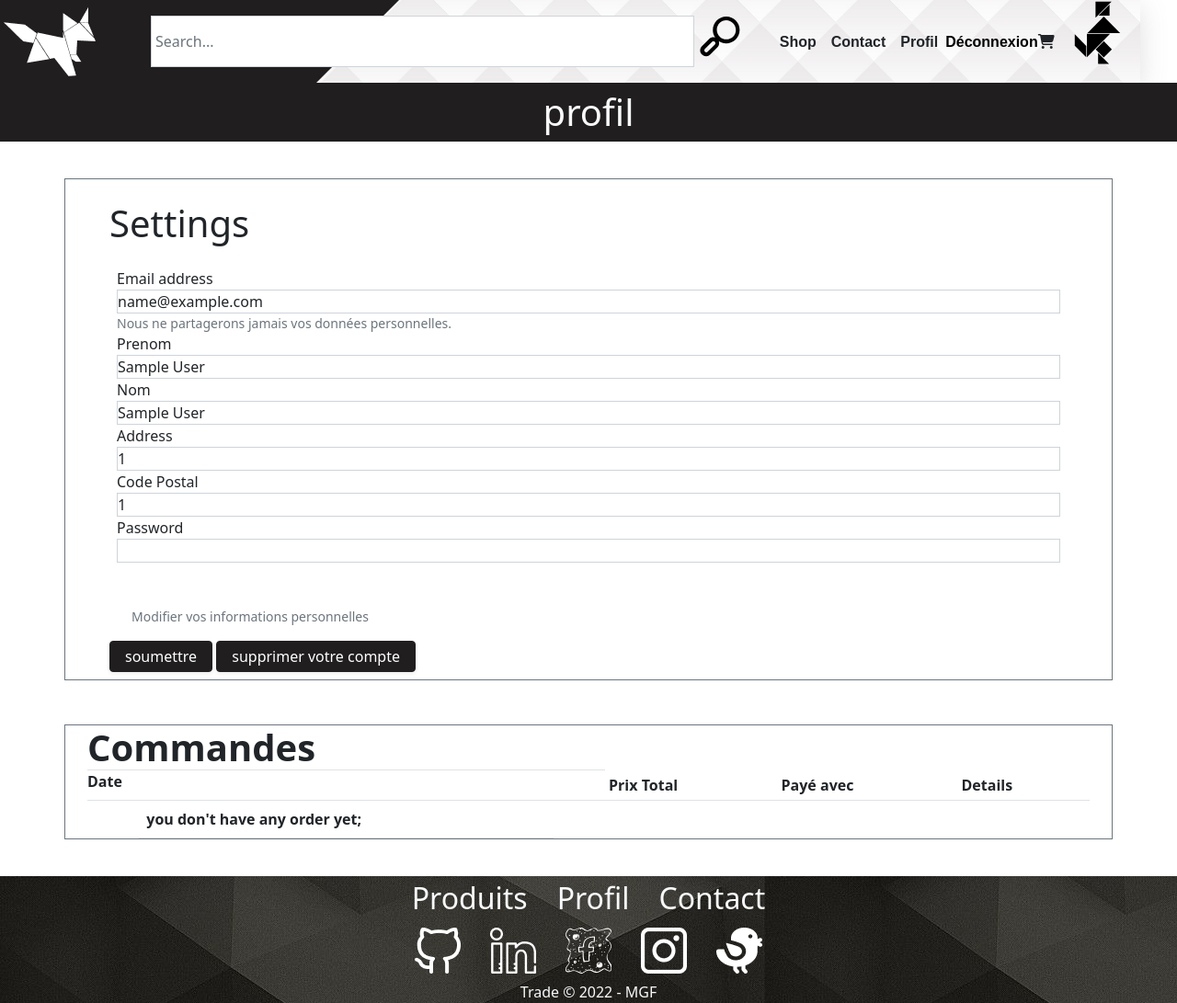
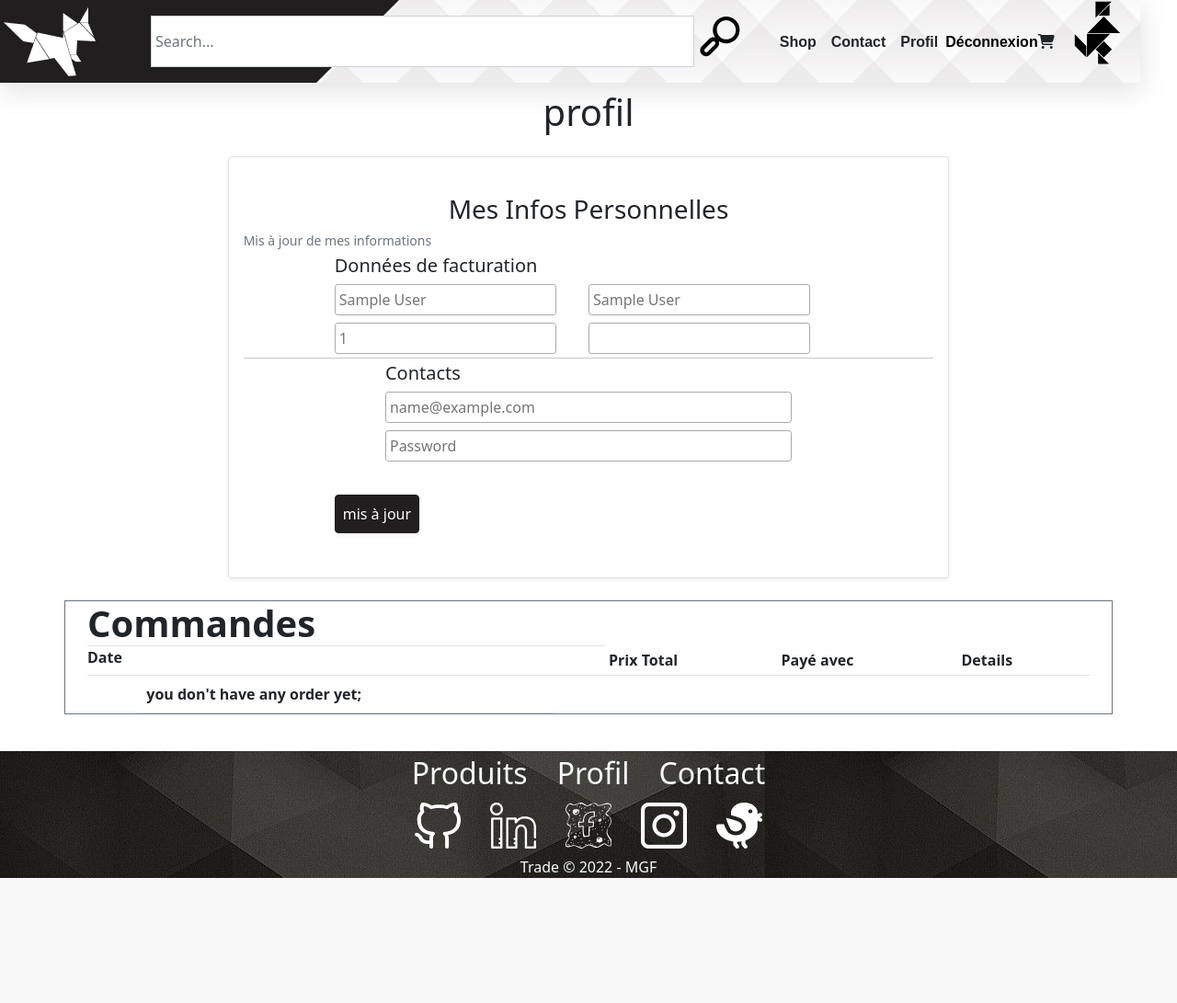
Before and after one commit to mathieu-tatat/boutique, a PHP site: page /profil.php in a window 1280 px wide. Shown: the whole page at 92% size. After the commit the page ends 955 px from the top, so only its background shows below. Run offline with PHP 8.4, Linux system fonts and the light colour scheme; the visitor is signed in with stand-in values (Sample User, id 1); data comes from the database, SQL or seed files in the repository; lists and menus that the app fills with data are empty; some libraries are stand-ins or nearby versions.

Commit message:
commit pour readaptation code  a cause d' integration  de une vielle version de la part de un collegue

```diff
--- a/Controller/profil_controller.php
+++ b/Controller/profil_controller.php
@@ -70,45 +70,69 @@ else
 // Update_______________________________________________________________________________________________________________
 
 if(isset($_POST['submitUserUpdate'])){
-    $errors=array();
-    $check=0;
-    if(empty($_POST['prenom'])){ array_push($errors,'please insert your lastname'); $check++; }
-    if(empty($_POST['nom'])){ array_push($errors,'please insert your username'); $check++;  }
-    if(empty($_POST['email'])){ array_push($errors,'please insert your email'); $check++;  }
-    if(empty($_POST['address'])){ array_push($errors,'please insert your adress'); $check++;  }
-    if(empty($_POST['code_postal'])){ array_push($errors,'please insert your postal code'); $check++;  }
-    if(empty($_POST['password'])){ array_push($errors,'please insert your password'); $check++;  }
 
-    $tmp= '<div class="border border-secondary rounded-0 px-4 mb-2 mt-2 ml-2 text-center" >';
-    foreach($errors as $error => $value){
-        if($check>1) {
-            $tmp.= 'please fill in all the fields';
-            break;
+    // receive all input values from the form
+    $prenom = htmlspecialchars($_POST['prenom']);
+    $nom = htmlspecialchars($_POST['nom']);
+    $password_1 = htmlspecialchars($_POST['password']);
+    $email = htmlspecialchars($_POST['email']);
+    $address = htmlspecialchars($_POST['address']);
+    $zipCode = htmlspecialchars($_POST['code_postal']);
+
+    // form validation
+    // by adding (array_push()) corresponding error unto $errors array
+    if (empty($prenom)) { array_push($_SESSION['errors'], "Firstname is required"); }
+    if (empty($nom)) { array_push($_SESSION['errors'], "Lastname is required"); }
+    if (empty($password_1)) { array_push($_SESSION['errors'], "Password is required"); }
+    if (empty($email)) { array_push($_SESSION['errors'], "Email is required"); }
+    if (!preg_match('/^[a-z0-9._-]+[@]+[a-zA-Z0-9._-]+[.]+[a-z]{2,3}$/', $email)) { array_push($_SESSION['errors'], "Email format is wrong"); }
+    if (!preg_match('/^[a-zA-Z0-9]{8,}$/', $password_1)) { array_push($_SESSION['errors'], "Password format is wrong");}
+    if (empty($address)) { array_push($_SESSION['errors'], "Address is required"); }
+    if (empty($zipCode)) { array_push($_SESSION['errors'], "Code postal is required"); }
+    if (!preg_match('/^[0-9]{5}$/', $zipCode)) { array_push($_SESSION['errors'], "ZipCode format is wrong");}
+
+    // check the user id for the update
+    $chkId = $user -> getId($email);
+    // if is the same to the session
+    if($_SESSION['id'] == $chkId['id_utilisateur'] ){
+        //ok same user so same email, update
+        $_SESSION['errors'] = 0;
+    } else {
+        // check if this email already exists
+        $chkExists = $user -> chkExists($email);
+
+        if(empty($chkExists)){
+
+            $_SESSION['errors'] = 0;
+
         } else {
-            $tmp.=$value;
+
+            array_push($_SESSION['errors'], "User already exists");
         }
     }
-    if(empty($errors)){
-        $test=0;
-        $user= new User();
-        $test= $user->chkExists($_POST['email']);
-        $test=intval($test['count']);
-        if($test===0){
-            $id_utilisateur=$user_infos['id_utilisateur'];
-            $id_droit=$user_infos['id_droit'];
-            $password=password_hash($_POST['password'], PASSWORD_BCRYPT);
-            $user->userUpdate($_POST['prenom'],$_POST['nom'],$_POST['email'],$password,
-                $_POST['address'],intval($_POST['code_postal']),intval($id_droit),intval($id_utilisateur));
-            $session=password_hash($_POST['email'],PASSWORD_BCRYPT);
-            $_SESSION['connected']=$session;
-            header('location:profil.php');
-            exit();
-        } else {
-            $tmp.='this user already exist <br> please choose another email';
+
+    if($_SESSION['errors']==0){
+
+        $password = password_hash($password_1, PASSWORD_BCRYPT);
+        $id = $_SESSION['id'];
+
+        $user -> userUpdate($prenom, $nom, $email, $password,
+            $address, $zipCode, $id);
+
+        $_SESSION['id'] = $id;
+        $_SESSION['prenom'] = $prenom;
+        $_SESSION['nom'] = $nom;
+        $_SESSION['email'] = $email;
+        $_SESSION['password'] = $password;
+        $_SESSION['address'] = $address;
+        $_SESSION['zipCode'] = $zipCode;
+
+        header('location:profil.php');
+        exit();
+
         }
-    }
-    $tmp.='</div>';
 }
+
 
 // details commande______________________________________________________________________________________________________
 
--- a/Model/User.php
+++ b/Model/User.php
@@ -37,6 +37,33 @@ Class User extends Model
         }
 
     }
+
+    public function chkExistsPro($email,$id)
+    {
+        $params = array($email,$id);
+
+        $sql = "SELECT * FROM `utilisateurs`
+                        WHERE `email` LIKE ?
+                         AND `id` LIKE ? ";
+
+        $checkQuery = $this->selectQuery($sql,$params);
+
+        $infos = $checkQuery->fetch(PDO::FETCH_ASSOC);
+
+        $count = $checkQuery->rowCount();
+
+        if ($count > 0)
+        {
+            return $infos;
+        }
+        else
+        {
+            return false;
+        }
+
+    }
+
+
 
     public function subscribeUser($prenom, $nom, $email, $password, $address, $code_postal)
     {
@@ -91,12 +118,12 @@ Class User extends Model
     }
 
 
-    public function userUpdate( $prenom,$nom,$email,$password,$address,$code_postal,$id_droit,$id_utilisateur)
+    public function userUpdate( $prenom,$nom,$email,$password,$address,$code_postal,$id_utilisateur)
     {
         $sql = " UPDATE utilisateurs SET  prenom = :prenom, nom = :nom , password = :password , email = :email ,
-                         address = :address, code_postal = :code_postal, id_droit = :id_droit  WHERE id_utilisateur = :id_utilisateur ";
+                         address = :address, code_postal = :code_postal WHERE id_utilisateur = :id_utilisateur ";
         $params=([':prenom' => $prenom, ':nom' => $nom, ':email' => $email, ':password' => $password, ':address' => $address,
-            ':code_postal' => $code_postal, ':id_droit' => $id_droit, ':id_utilisateur' => $id_utilisateur]);
+            ':code_postal' => $code_postal, ':id_utilisateur' => $id_utilisateur]);
         $this->selectQuery($sql, $params);
     }
 
--- a/View/CSS/style.css
+++ b/View/CSS/style.css
@@ -239,12 +239,19 @@ p{
     object-fit:cover;
 }
 
+/*------    5/04 modification pour desktop version button      -----------*/
+
 #cartIcon {
     width:75%;
     display: block;
 }
 
-
+#cartShop {
+    width:20%;
+}
+button[name="addToCart"]{
+    width:45%;
+}
 
 /*--------------    page utilisateur   ----------------------*/
 
@@ -269,7 +276,7 @@ p{
 
 .sizeNom{
     height: 50px;
-    font-size: 20px;
+    font-size: 1.5em;
     color: black;
     text-decoration: none;
     display: flex;
@@ -450,9 +457,14 @@ p{
   margin: 40px auto!important;
 }
 
-.contact-us{
+.contact-us {
     width: 30px;
 }
+
+
+/*--------------------     connexion   ---------------*/
+
+
 
 
 /* -------------------------------------------------------------------------------------------------------------------------------- */
@@ -713,4 +725,14 @@ p{
         border: transparent !important;
     }
 
+
+
+    /*---------------    connexion   ---------------*/
+
+    .connPic {
+        display:none;
+    }
+
+
+
 }
--- a/View/patron.php
+++ b/View/patron.php
@@ -6,9 +6,8 @@
     <meta name="viewport" content="width=device-width, initial-scale=1.0">
     <link rel="stylesheet" type="text/css" href="View/CSS/bootstrap.min.css">
     <link rel="stylesheet" type="text/css" href="View/CSS/style.css">
-    <script src="https://cdn.jsdelivr.net/npm/bootstrap@5.0.2/dist/js/bootstrap.bundle.min.js"
-    integrity="sha384-MrcW6ZMFYlzcLA8Nl+NtUVF0sA7MsXsP1UyJoMp4YLEuNSfAP+JcXn/tWtIaxVXM"
-    crossorigin="anonymous"></script>
+    <script src="https://cdn.jsdelivr.net/npm/@popperjs/core@2.9.2/dist/umd/popper.min.js" integrity="sha384-IQsoLXl5PILFhosVNubq5LC7Qb9DXgDA9i+tQ8Zj3iwWAwPtgFTxbJ8NT4GN1R8p" crossorigin="anonymous"></script>
+    <script src="https://cdn.jsdelivr.net/npm/bootstrap@5.0.2/dist/js/bootstrap.min.js" integrity="sha384-cVKIPhGWiC2Al4u+LWgxfKTRIcfu0JTxR+EQDz/bgldoEyl4H0zUF0QKbrJ0EcQF" crossorigin="anonymous"></script>
     <script src="https://kit.fontawesome.com/37338f1a7b.js" crossorigin="anonymous"></script>
     <script src="View/CSS/script.js"></script>
     <title><?= $title ?></title>
@@ -19,7 +18,7 @@
         <?php require_once ('View/header.php') ?>
     </header>
 
-    <h1 class="text-center text-light py-2" style="background-color:#201E1F"><?= $title ?></h1>
+    <h1 class="text-center text-dark py-2" ><?= $title ?></h1>
 
     <?php require_once('View/Error.php')?>
 
@@ -31,13 +30,4 @@
         <?php require_once ('View/footer.php') ?>
     </footer>
 
-    <!-- SCRIPT A L'ANCIENNE COMME ON NOUS A DIT DE PAS FAIRE (pre runtrack JS) -->
-    <script src="https://cdn.jsdelivr.net/npm/jquery@3.5.1/dist/jquery.slim.min.js"></script>
-
-    <!-- Popper JS -->
-    <script src="https://cdn.jsdelivr.net/npm/popper.js@1.16.1/dist/umd/popper.min.js"></script>
-
-    <!-- Latest compiled JavaScript -->
-    <script src="https://cdn.jsdelivr.net/npm/bootstrap@4.6.1/dist/js/bootstrap.bundle.min.js"></script>
-
 </html>
--- a/profil.php
+++ b/profil.php
@@ -17,61 +17,67 @@
 <div class="d-flex flex-column justify-content-center align-items-center my-3">
 
         <!-- Infos profil -->
-        <div class="container-xl px-4 my-4 border border-secondary border-1">
+    <div class="container-fluid">
+        <div class="d-flex flex-row justify-content-center align-items-center">
+            <form class="border-ligth rounded-2 shadow-sm border p-3" action=""  method="POST">
 
-            <div class="display-6 px-4 mt-4"><b>Settings </b></div>
-
-            <form class="px-4 mt-4" id="updateUserForm" method="POST">
-
-                <div class=" px-2">
-                    <label for="exampleInputEmail1" class="form-label"><span class="h6">Email address</span></label>
-                    <input type="email" class="form-control rounded-0" name="email" id="exampleInputEmail1"
-                    aria-describedby="emailHelp" value="<?= $_SESSION["email"]?>">
-                    <div id="emailHelp" class="form-text">Nous ne partagerons jamais vos données personnelles.</div>
+                <div class="mt-4 mb-1">
+                    <h3>Mes Infos Personnelles</h3>
                 </div>
 
-                <div class=" px-2">
-                    <label for="exampleInputText1" class="form-label"><span class="h6">Prenom</span></label>
-                    <input type="text" class="form-control rounded-0" name="prenom" id="exampleInputText1"
-                    aria-describedby="textHelp" value="<?= $_SESSION["prenom"]?>">
+                <small class="text-muted mb-3">Mis à jour de mes informations</small>
+
+                <div class="row align-items-center px-4 mt-2 mb-3">
+
+                    <div class="h5 py-1">
+                       Données de facturation
+                    </div>
+
+                    <div class="form-group col py-1">
+                        <input type="text" class="col-form p-1 rounded-1" style="border:solid 1px darkgray;" placeholder="<?= $user_infos['prenom']; ?>" name="prenom">
+                    </div>
+
+                    <div class="form-group col py-1">
+                        <input type="text" class="col-form p-1 rounded-1" style="border:solid 1px darkgray;" placeholder="<?= $user_infos['nom']; ?>" name="nom">
+                    </div>
+
                 </div>
 
-                <div class=" px-2">
-                    <label for="exampleInputText1" class="form-label"><span class="h6">Nom</span></label>
-                    <input type="text" class="form-control rounded-0" name="nom" id="exampleInputText1"
-                    aria-describedby="textHelp" value="<?= $_SESSION["nom"]?>">
+                <div class="row align-items-center px-4 mt-2 mb-3">
+
+                    <div class="form-group col py-1">
+                        <input type="text" class="col-form p-1 rounded-1" style="border:solid 1px darkgray;" placeholder="<?= $user_infos['address']; ?>" name="address">
+                    </div>
+                    <div class="form-group col py-1">
+                        <input type="text" class="col-form p-1 rounded-1" style="border:solid 1px darkgray;" placeholder="<?= $user_infos['code_postal']; ?>" name="code_postal">
+                    </div>
+
                 </div>
 
-                <div class=" px-2">
-                    <label for="exampleInputText1" class="form-label"><span class="h6">Address</span></label>
-                    <input type="text" class="form-control rounded-0" name="address" id="exampleInputText1"
-                    aria-describedby="textHelp" value="<?= $_SESSION["address"]?>">
-                </div>
+                <hr/>
 
-                <div class=" px-2">
-                    <label for="exampleInputText1" class="form-label"><span class="h6">Code Postal</span></label>
-                    <input type="text" class="form-control rounded-0" name="code_postal" id="exampleInputText1"
-                    aria-describedby="textHelp" value="<?= $_SESSION["zipCode"]?>">
-                </div>
+                <div class="row align-items-center px-4 mt-2 mb-3">
+                    <div class="form-group row py-1">
+                        <h5>Contacts</h5>
+                    </div>
 
-                <div class="mb-5 px-2">
-                    <label for="exampleInputPassword1" class="form-label"><span class="h6">Password</span></label>
-                    <input type="password" class="form-control rounded-0" name="password" id="exampleInputPassword1">
-                </div>
+                    <div class="form-group row py-1">
+                        <input type="text" class="col-form p-1 rounded-1 container-fluid" style="border:solid 1px darkgray;" placeholder="<?= $user_infos['email']; ?>" name="email">
+                    </div>
+                    <div class="form-group row py-1">
+                        <input type="password" class="col-form p-1 rounded-1" style="border:solid 1px darkgray;" placeholder="Password" name="password">
+                    </div>
 
-                <div id="emailHelp" class="form-text small px-4 mb-2">Modifier vos informations personnelles</div>
 
-                <div>
-                    <div class="actionProfil py-2">
-                        <button type="submit" class="btn btn-dark px-3 py-1 rounded-2 shadow-sm" name="submitUserUpdate"style="margin-bottom: 5px;">soumettre</button>
-
-                        <button type="submit" class="btn btn-dark px-3 py-1 rounded-2 shadow-sm" name="deleteUser"style="margin-bottom: 5px;">supprimer votre compte</button>
-                    </div>
+                        <div class="py-2">
+                            <button type="submit" class="btn btn-dark rounded-2 py-2 mb-4 mt-4 p-2 shadow-sm" name="submit_subscription">mis à jour</button>
+                        </div>
                 </div>
 
             </form>
 
         </div>
+    </div>
 
     <!-- Commandes -->
 
```
Also changed, not shown: View/shopDefault.php (+7 -7 lines), connexion.php (+24 -28 lines), View/logos/login.svg.
